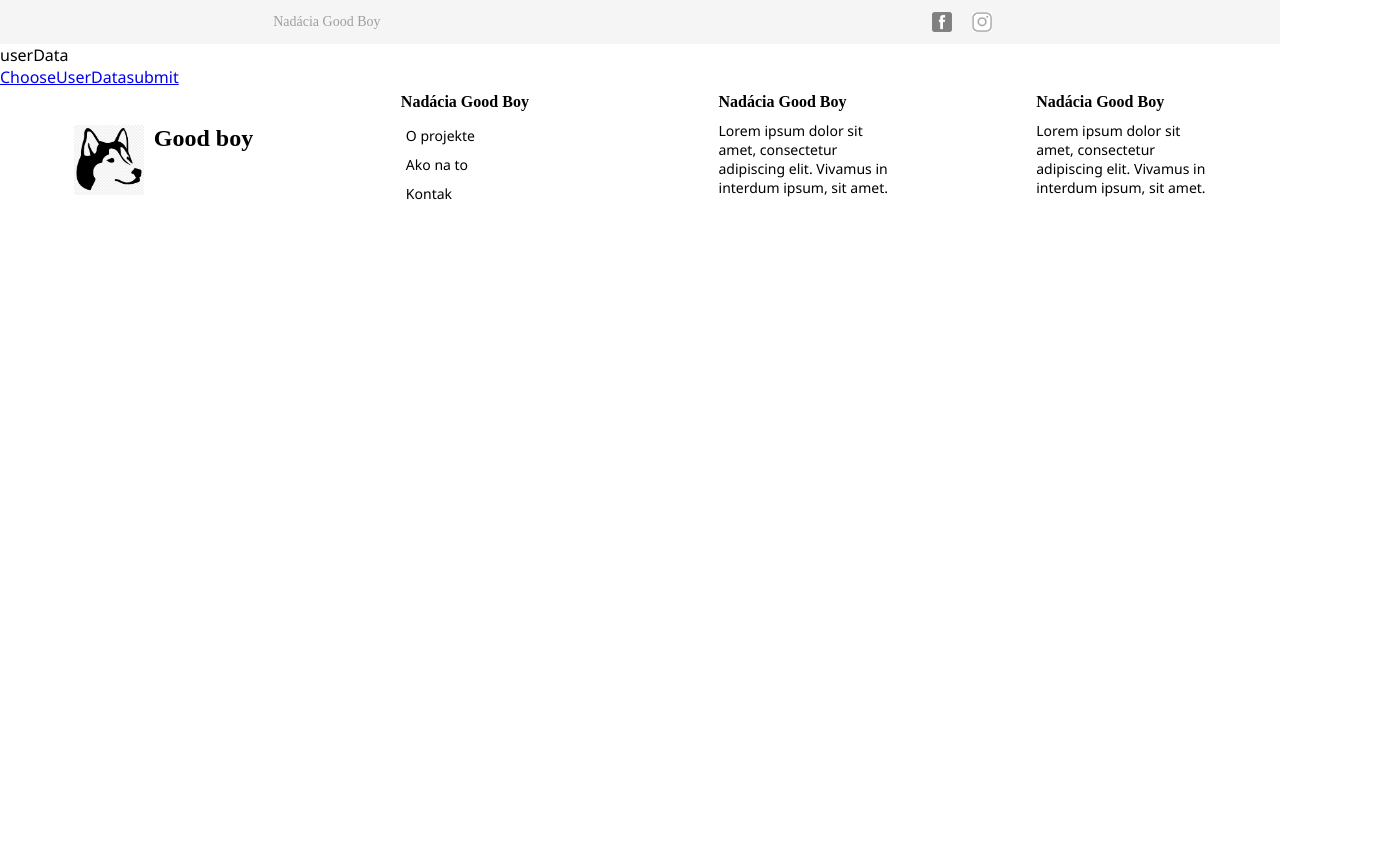
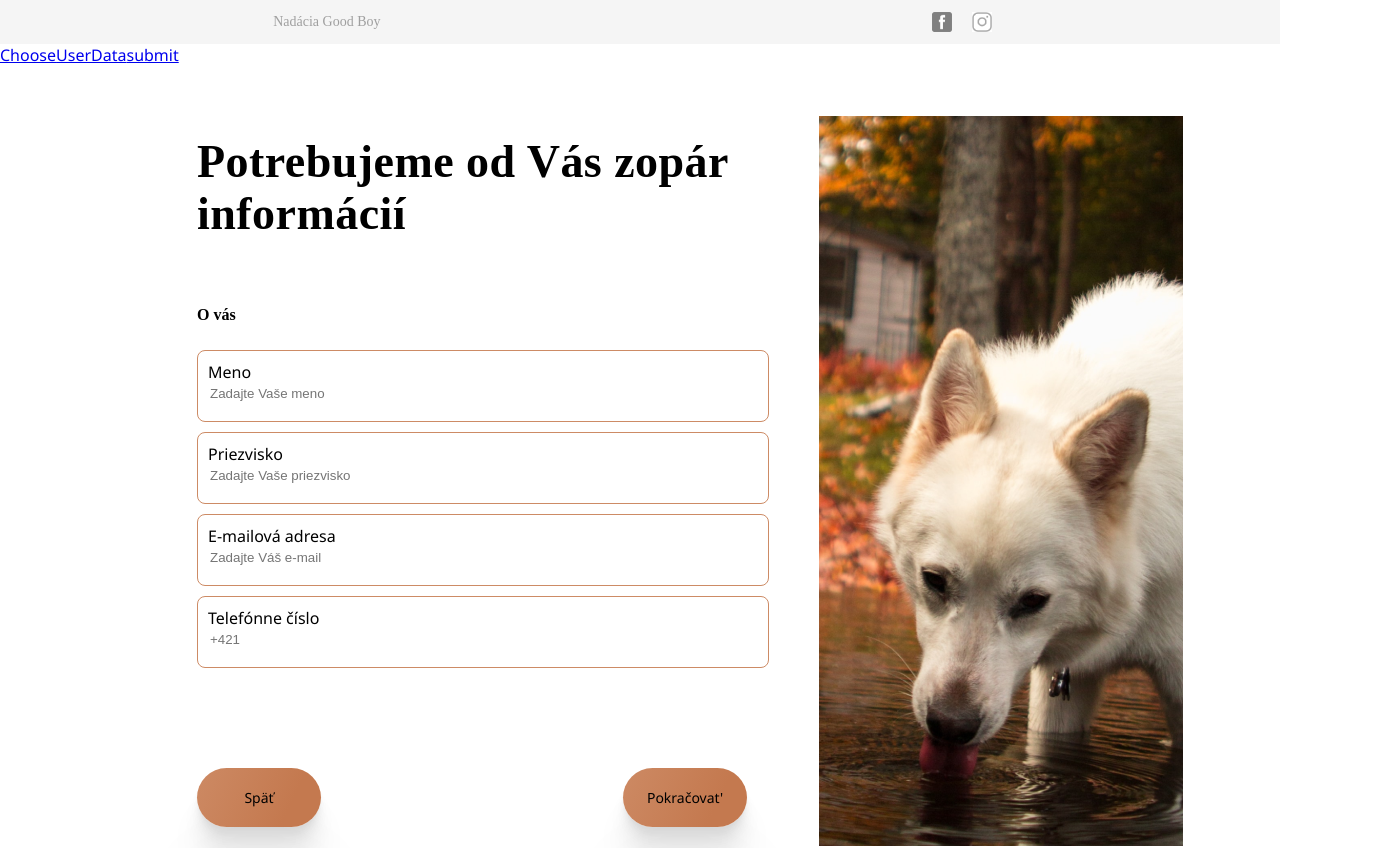
Before and after one commit to misindelka/Goodboy_asylum, a React (Create React App) app: page /UserData in a window 1280 px wide. Shown: the top 848 px of the page, 1380 px wide, since content can reach past the window. Before the commit the page ends 800 px from the top, so only its background shows below. Built offline with nearby package versions, Linux system fonts and the light colour scheme.

Commit message:
create userData UI

```diff
--- a/src/i18n/locales/sk.json
+++ b/src/i18n/locales/sk.json
@@ -21,8 +21,23 @@
     "choosePriceToDonate":"Suma, ktorou chcem prispieť",
     "chooseVoluntary":"Nepovinné",
 
-  "_general": "general section",
+    "_userData_": "this is userData Section",
 
-   "lorem":" Lorem ipsum dolor sit amet, consectetur adipiscing elit. Vivamus in interdum ipsum, sit amet.",
-   "continueButton":"Pokračovat'"
+      "userDataTitle": "Potrebujeme od Vás zopár informácií",
+      "userDataFormTitle": "O vás",
+      "userName": "Meno",
+      "userNamePlaceholder": "Zadajte Vaše meno",
+      "userSurname": "Priezvisko",
+      "userSurnamePlaceholder" : "Zadajte Vaše priezvisko",
+      "userEmail": "E-mailová adresa",
+      "userEmailPlaceholder": "Zadajte Váš e-mail",
+      "userPhoneNo": "Telefónne číslo",
+      "userPhoneSk":"+421",
+
+
+ "_general": "general section",
+
+    "lorem":" Lorem ipsum dolor sit amet, consectetur adipiscing elit. Vivamus in interdum ipsum, sit amet.",
+    "continueButton":"Pokračovat'",
+    "backButton": "Späť"
   }
--- a/src/pages/userData.tsx
+++ b/src/pages/userData.tsx
@@ -1,14 +1,96 @@
 import * as React from 'react';
 import { Link } from 'react-router-dom';
+import { useSelector } from 'react-redux';
+import { translate } from '../i18n';
+import { RootState } from '../redux/index';
+
 import { Container } from '../styles/components/generalStyled';
+import {
+    Wrapper,
+    Image,
+    Title,
+    TitleContainer,
+    ContentContainer,
+    PriceTitle as FormTitle,
+    LabelContainer,
+    LinkTo,
+} from '../styles/components/chooseStyled';
+import { StyledInput, FormWrapper, InputName } from '../styles/components/userDataStyled';
+import DogBg from '../assets/pageBg.png';
 
-export const UserData: React.FC = () => (
+export const UserData: React.FC = () => {
+    const { language } = useSelector((state: RootState) => state.lang);
+    const handleInput = () => {};
+    return (
         <>
-        userData
             <Container>
                 <Link to="./Choose">Choose</Link>
                 <Link to="./UserData">UserData</Link>
                 <Link to="./Submit">submit</Link>
             </Container>
+            <Wrapper>
+                <ContentContainer>
+                    <TitleContainer>
+                        <Title>{translate('userDataTitle', language)}</Title>
+                    </TitleContainer>
+
+                    <LabelContainer>
+                        <FormTitle>{translate('userDataFormTitle', language)}</FormTitle>
+                    </LabelContainer>
+
+                    <FormWrapper>
+                        <InputName>{translate('userName', language)}</InputName>
+                        <StyledInput
+                            type="text"
+                            placeholder={translate('userNamePlaceholder', language)}
+                            name="name"
+                            value=""
+                            onChange={handleInput}
+                        />
+                    </FormWrapper>
+                    <FormWrapper>
+                        <InputName>{translate('userSurname', language)}</InputName>
+                        <StyledInput
+                            type="text"
+                            placeholder={translate('userSurnamePlaceholder', language)}
+                            name="surname"
+                            value=""
+                            onChange={handleInput}
+                        />
+                    </FormWrapper>
+
+                    <FormWrapper>
+                        <InputName>{translate('userEmail', language)}</InputName>
+                        <StyledInput
+                            type="email"
+                            placeholder={translate('userEmailPlaceholder', language)}
+                            name="email"
+                            value=""
+                            onChange={handleInput}
+                        />
+                    </FormWrapper>
+
+                    <FormWrapper>
+                        <InputName>{translate('userPhoneNo', language)}</InputName>
+                        <StyledInput
+                            type="tel"
+                            placeholder={translate('userPhoneSk', language)}
+                            name="phone"
+                            value=""
+                            onChange={handleInput}
+                        />
+                    </FormWrapper>
+
+                    <LabelContainer>
+                        <LinkTo to="./Choose">{translate('backButton', language)}</LinkTo>
+                        <LinkTo to="./Submit">{translate('continueButton', language)}</LinkTo>
+                    </LabelContainer>
+                </ContentContainer>
+
+                <Container>
+                    <Image src={DogBg} />
+                </Container>
+            </Wrapper>
         </>
     );
+};
--- a/src/styles/components/chooseStyled.ts
+++ b/src/styles/components/chooseStyled.ts
@@ -19,6 +19,7 @@ export const ContentContainer = styled.div`
     display: flex;
     flex-direction: column;
 `;
+
 export const CardDesc = styled.p`
     margin-left: ${(props) => props.theme.mediumPadding};
 `;
@@ -32,6 +33,7 @@ export const CardWhite = styled.div`
     border: 1px solid #cd8b65;
     box-sizing: border-box;
     border-radius: 24px 0px 0px 24px;
+    margin-top: ${(props) => props.theme.largePadding};
 `;
 export const CardBrown = styled.div`
     display: flex;
@@ -39,6 +41,7 @@ export const CardBrown = styled.div`
     height: 186px;
     width: 278px;
     background: linear-gradient(180deg, #cd8b65 0%, #bb6b3d 100%);
+    margin-top: ${(props) => props.theme.largePadding};
     box-shadow: 0px 100px 80px rgba(0, 0, 0, 0.07), 0px 41.7776px 33.4221px rgba(0, 0, 0, 0.0503198),
         0px 22.3363px 17.869px rgba(0, 0, 0, 0.0417275),
         0px 12.5216px 10.0172px rgba(0, 0, 0, 0.035),
@@ -75,8 +78,6 @@ export const LinkTo = styled(NavLink)`
 `;
 
 export const TitleContainer = styled.div`
-    margin: ${(props) => props.theme.largePadding};
-
     max-width: ${(props) => props.theme.largeContarinerSize};
 `;
 export const Title = styled.div`
@@ -147,7 +148,9 @@ export const PriceField = styled.div`
     margin: ${(props) => props.theme.secondaryPadding};
 `;
 
-export const Image = styled.img``;
+export const Image = styled.img`
+    margin-left: ${(props) => props.theme.largePadding};
+`;
 
 export const Icon = styled.img`
     width: 30px;
--- /dev/null
+++ b/src/styles/components/userDataStyled.ts
@@ -0,0 +1,34 @@
+import styled from 'styled-components';
+
+export const FormWrapper = styled.div`
+    display: flex;
+    border-radius: 8px;
+    flex-direction: column;
+    border: 0.3px solid #cd8b65;
+    width: ${(props) => props.theme.largeContarinerSize};
+    height: ${(props) => props.theme.mediumInputHeight};
+    padding: ${(props) => props.theme.secondaryPadding};
+
+    margin-top: ${(props) => props.theme.secondaryPadding};
+`;
+
+export const StyledInput = styled.input`
+    border: none;
+    height: ${(props) => props.theme.smallIconSize};
+    width: ${(props) => props.theme.mediumInputSize};
+`;
+
+export const InputName = styled.p`
+    display: flex;
+    margin: 0;
+`;
+
+export const StyledForm = styled.form`
+    width: 100%;
+    max-width: 700px;
+    padding: 40px;
+    background-color: #fff;
+    border-radius: 10px;
+    box-sizing: border-box;
+    box-shadow: 0px 0px 20px 0px rgba(0, 0, 0, 0.2);
+`;
--- a/src/styles/theme.ts
+++ b/src/styles/theme.ts
@@ -30,4 +30,6 @@ export const mediumIconSize = '70px';
 export const smallIconSize = '20px';
 export const smallCardSize = '105px';
 export const mediumCardSize = '170px';
+export const mediumInputHeight = '50px';
+export const mediumInputSize = '220px';
 export const largeContarinerSize = '550px';
```
Also changed, not shown: 1 other file (tests, documents, lock files or other folders). Lines whose indentation alone changed are shown as unchanged.
